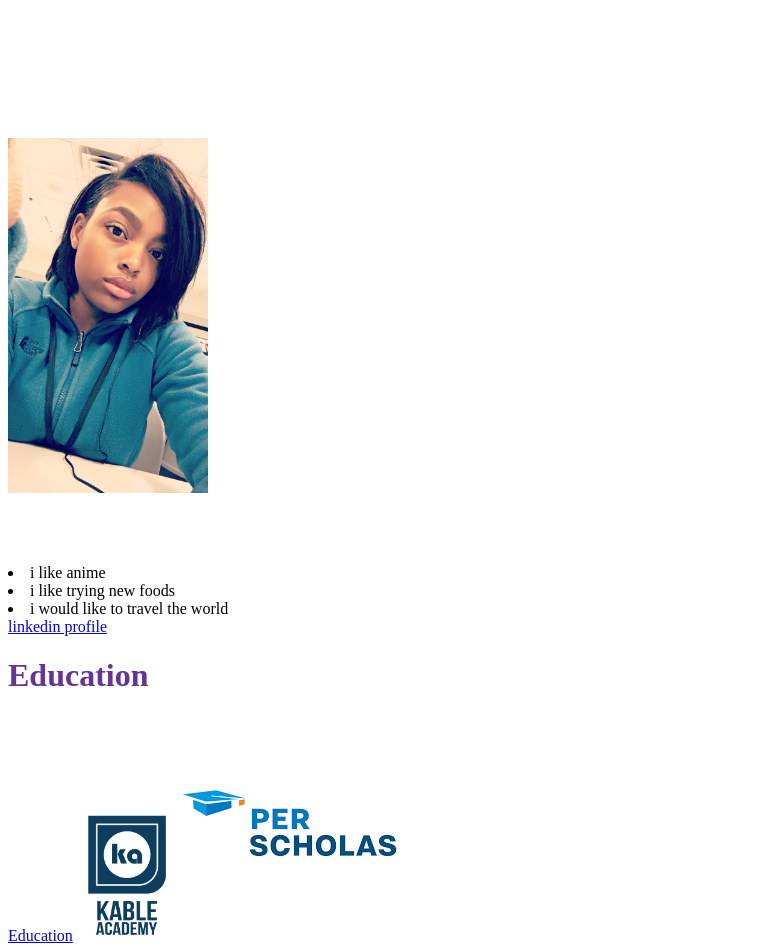
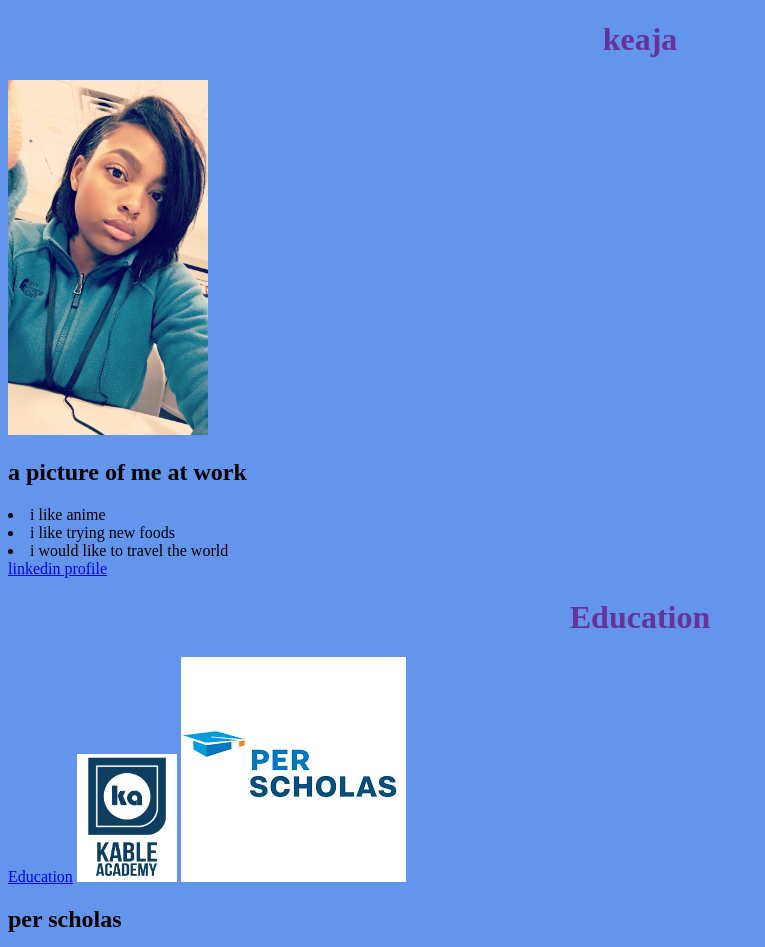
Before and after one commit to keaja/about-me, a plain HTML site: page index.html in a window 1280 px wide. Shown: the top 947 px of the page, without its empty margins (0-765 px from the left). Drawn offline with Linux system fonts and the light colour scheme.

Commit message:
adding css file

```diff
--- a/index.html
+++ b/index.html
@@ -11,7 +11,7 @@
 <body>
 
 <h1>keaja</h1>
-<h1 id="keaja">keaja</h1>
+<h1 id="keaja"></h1>
 <a href="./IMG_0272.JPG"></a>
     <img src="./IMG_0272.JPG" alt="height="200 width="200">
     <h2>a picture of me at work</h2>
--- a/style.css
+++ b/style.css
@@ -6,11 +6,13 @@
 
 
 
-
 h1{
     color: blueviolet;
-}#apictureofme{
-color: blueviolet;
+    text-align: center;
+}
+
+body{
+    background-color: cornflowerblue;
 }
 
 
@@ -23,8 +25,10 @@ h1{
 }
 
 p{font-size: medium;
+   #keaja{ color: rebeccapurple;
 
 }
+
 h1{
     color: blue;
 }
@@ -32,6 +36,10 @@ h1{
     color: blue;
 
 }
+
+
+
+
 
 
 h1 {
@@ -45,3 +53,6 @@ h1 {
     color: #fff;
     font-size: 24px;
   }
+
+  @media (max-width: 750px)
+   { /* CSS Rules */ }
```
